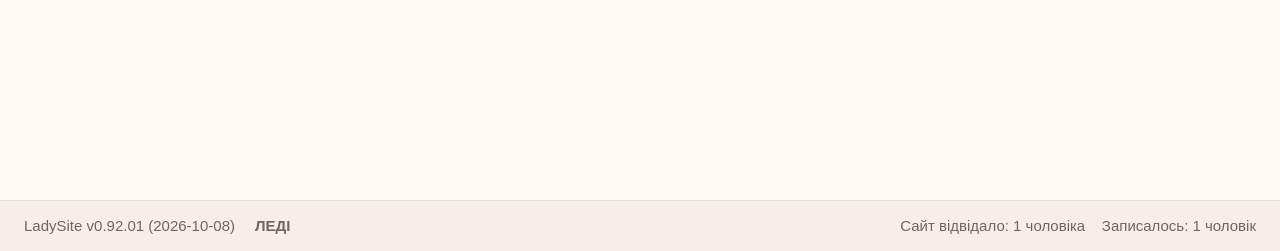
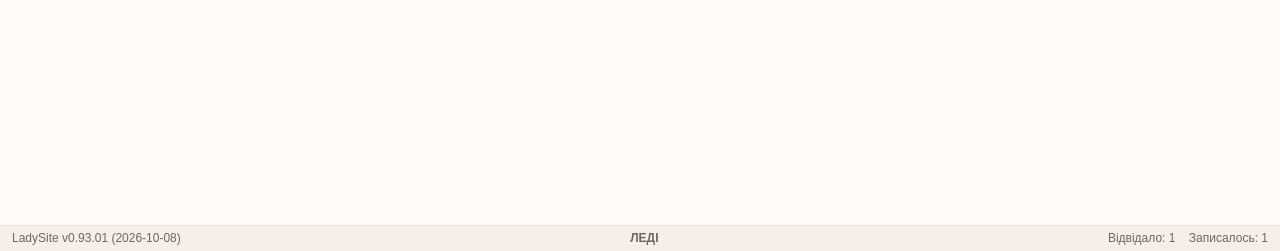
Before and after one commit to denismarshall80/Lady, a Flask app: page /admin in a window 1280 px wide. Shown: the part 549-800 px from the top of the page. Run offline with Flask 3, Linux system fonts and the light colour scheme; a user stored in the database is signed in; data comes from the database, SQL or seed files in the repository; tables that the repository leaves empty hold one stand-in row (values such as "Sample post"); data that the repository does not hold is empty.

Commit message:
v0.93.01

```diff
--- a/app.py
+++ b/app.py
@@ -51,7 +51,9 @@ except Exception:
 #Ver = "LadySite v0.90.02 (2026-07-06)" #додали включення/виключення сайту!
 #Ver = "LadySite v0.91.04 (2026-10-08)" #редактор блоків, сторінки послуг, глобальний HTML-код
 #Ver = "LadySite v0.91.05 (2026-10-08)" #згортання редактора, нотатки блоків, назва вкладки, футер, малюнки без обрізання
-Ver = "LadySite v0.92.01 (2026-10-08)" #переходи до розділів з урахуванням висоти закріпленого меню
+#Ver = "LadySite v0.92.01 (2026-10-08)" #переходи до розділів з урахуванням висоти закріпленого меню
+#Ver = "LadySite v0.92.02 (2026-10-08)" #компактний футер, версія зліва, оновлення кешу стилів
+Ver = "LadySite v0.93.01 (2026-10-08)" #короткі лічильники футера, приховування записів при вимкненому онлайн-записі
 
 
 HOST = "localhost" if os.name == "nt" else "0.0.0.0"
@@ -910,9 +912,12 @@ def inject_globals():
     except Exception:
         user = None
     try:
-        site_maintenance = config_flag(load_config(), "SITE_MAINTENANCE_ENABLED")
+        global_config = load_config()
+        site_maintenance = config_flag(global_config, "SITE_MAINTENANCE_ENABLED")
+        footer_online_enabled = global_config.get("ONLINE_APPOINTMENT_ENABLED", "1").strip().lower() not in {"0", "false", "no", "off"}
     except Exception:
         site_maintenance = False
+        footer_online_enabled = False
     return {
         "global_code": pc.read_content().get("global_code", {}),
         "content_csrf": session["content_csrf"],
@@ -923,6 +928,7 @@ def inject_globals():
         "is_admin": is_admin(user),
         "can_manage_services": can_manage_services(user),
         "site_maintenance": site_maintenance,
+        "footer_online_enabled": footer_online_enabled,
     }
 
 
--- a/static/lady.css
+++ b/static/lady.css
@@ -809,12 +809,15 @@ th { background: #fff0e6; font-size: 17px; }
     gap: 20px;
     flex-wrap: wrap;
     align-items: center;
-    padding: 14px 24px;
+    padding: 4px 12px;
     border-top: 1px solid var(--line);
     background: #f7efe7;
     color: var(--muted);
     flex-shrink: 0;
+    font-size: 12px;
+    line-height: 1.4;
 }
+.footer-version { order: -1; margin-right: auto; white-space: nowrap; }
 .footer-stats {
     margin-left: auto;
     text-align: right;
--- a/templates/base.html
+++ b/templates/base.html
@@ -5,8 +5,8 @@
     <meta name="viewport" content="width=device-width, initial-scale=1">
     <title>{% block title %}{% if site_maintenance|default(false) %}Сайт на обслуговуванні{% else %}Центр краси і здоров'я ЛЕДІ{% endif %}{% endblock %}</title>
     <link rel="icon" type="image/png" href="{{ url_for('static', filename='lady-logo-original.png') }}">
-    <link rel="stylesheet" href="{{ url_for('static', filename='lady.css') }}">
-    <script src="{{ url_for('static', filename='lady.js') }}" defer></script>
+    <link rel="stylesheet" href="{{ url_for('static', filename='lady.css', v=app_version) }}">
+    <script src="{{ url_for('static', filename='lady.js', v=app_version) }}" defer></script>
     {{ global_code.head|default('')|safe }}
 </head>
 <body class="{{ 'admin-page' if active_page in ['admin', 'visits', 'settings', 'users', 'logs'] else '' }}">
@@ -82,7 +82,7 @@
         <span>Тел.: +38 093 299-59-21</span>
         {% endif %}
         {% if can_manage_services %}
-        <span class="footer-stats">Сайт відвідало: {{ visit_count() }} чоловіка&nbsp;&nbsp;&nbsp; Записалось: {{ appointment_count() }} чоловік</span>
+        <span class="footer-stats">Відвідало: {{ visit_count() }}{% if footer_online_enabled %}&nbsp;&nbsp;&nbsp; Записалось: {{ appointment_count() }}{% endif %}</span>
         {% endif %}
     </footer>
     {% endif %}
```
Also changed, not shown: CONTENT_EDITING.md (+1 -1 lines).
